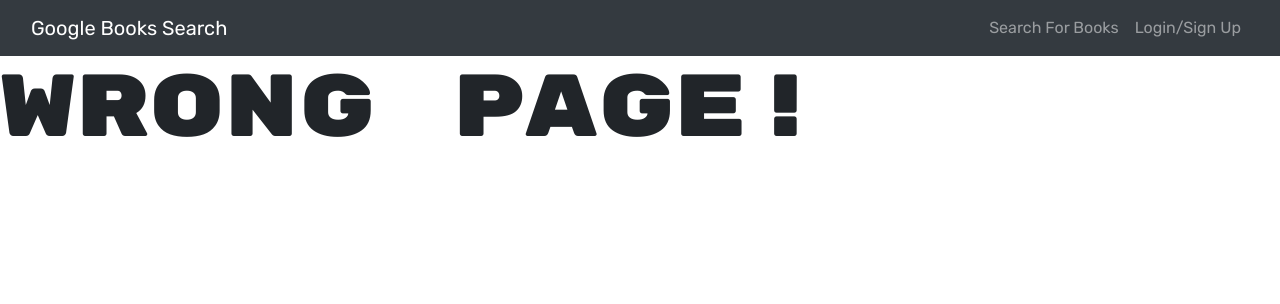
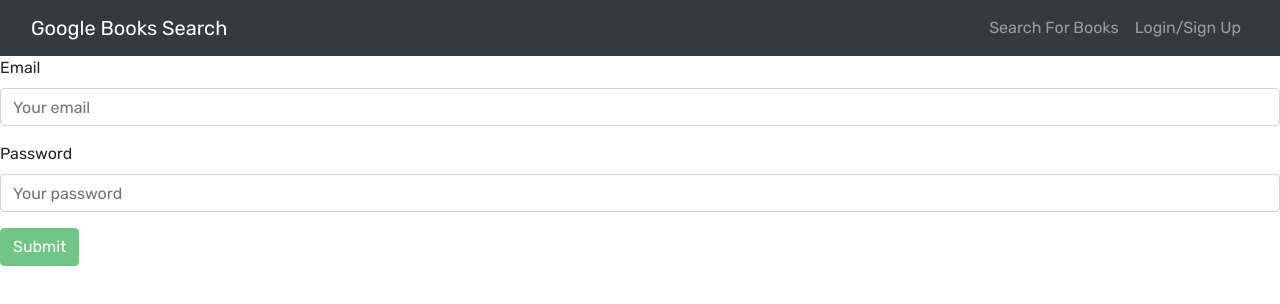
Before and after one commit to smalone9/book_search_engine, a React (Create React App) app in the folder client/: page /login in a window 1280 px wide. Shown: the top 304 px of the page. Built offline with nearby package versions, Linux system fonts and the light colour scheme.

Commit message:
refactoring code

```diff
--- a/client/src/App.js
+++ b/client/src/App.js
@@ -12,6 +12,8 @@
 import SearchBooks from "./pages/SearchBooks";
 import SavedBooks from "./pages/SavedBooks";
 import Navbar from "./components/Navbar";
+import LoginForm from "./components/LoginForm";
+import SignupForm from "./components/SignupForm";
 
 const httpLink = createHttpLink({
   uri: "/graphql",
@@ -22,7 +24,7 @@
   return {
     headers: {
       ...headers,
-      authoriziation: token ? `Bearer ${token}` : "",
+      authorization: token ? `Bearer ${token}` : "",
     },
   };
 });
@@ -42,6 +44,8 @@
           <Switch>
             <Route exact path="/" component={SearchBooks} />
             <Route exact path="/saved" component={SavedBooks} />
+            <Route exact path="/signup" component={SignupForm} />
+            <Route exact path="/login" component={LoginForm} />
             <Route render={() => <h1 className="display-2">Wrong page!</h1>} />
           </Switch>
         </>
--- a/client/src/components/LoginForm.js
+++ b/client/src/components/LoginForm.js
@@ -5,9 +5,9 @@
 // import { loginUser } from '../utils/API';
 import { useMutation } from "@apollo/client";
 import { LOGIN_USER } from "../utils/mutations";
+
 import Auth from "../utils/auth";
-
-const LoginForm = () => {
+const LoginForm = ({ userId }) => {
   const [userFormData, setUserFormData] = useState({ email: "", password: "" });
   const [validated] = useState(false);
   const [showAlert, setShowAlert] = useState(false);
@@ -29,7 +29,7 @@
     }
 
     try {
-      const { data } = await loginUser({ variables: userFormData });
+      const { data } = await loginUser({ variables: userFormData, userId });
       Auth.login(data.login.token);
     } catch (err) {
       console.error(err);
```
